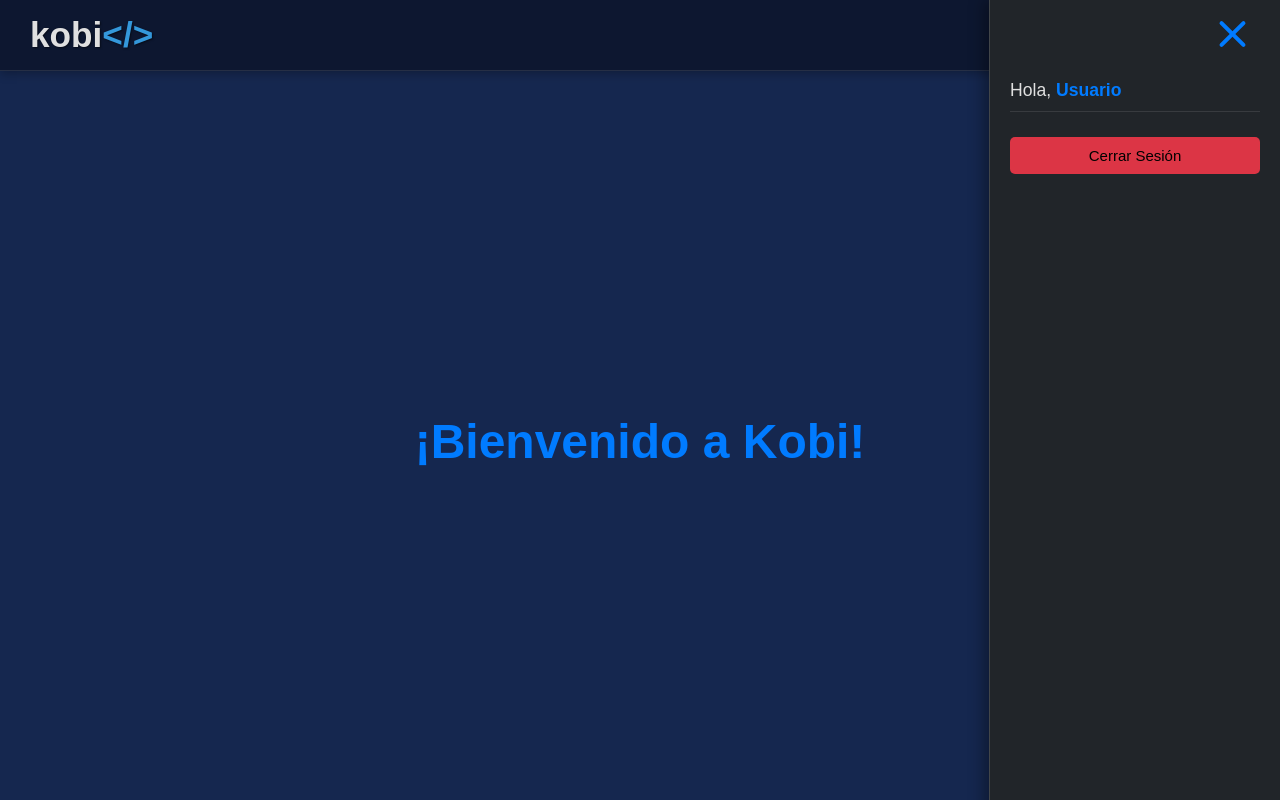
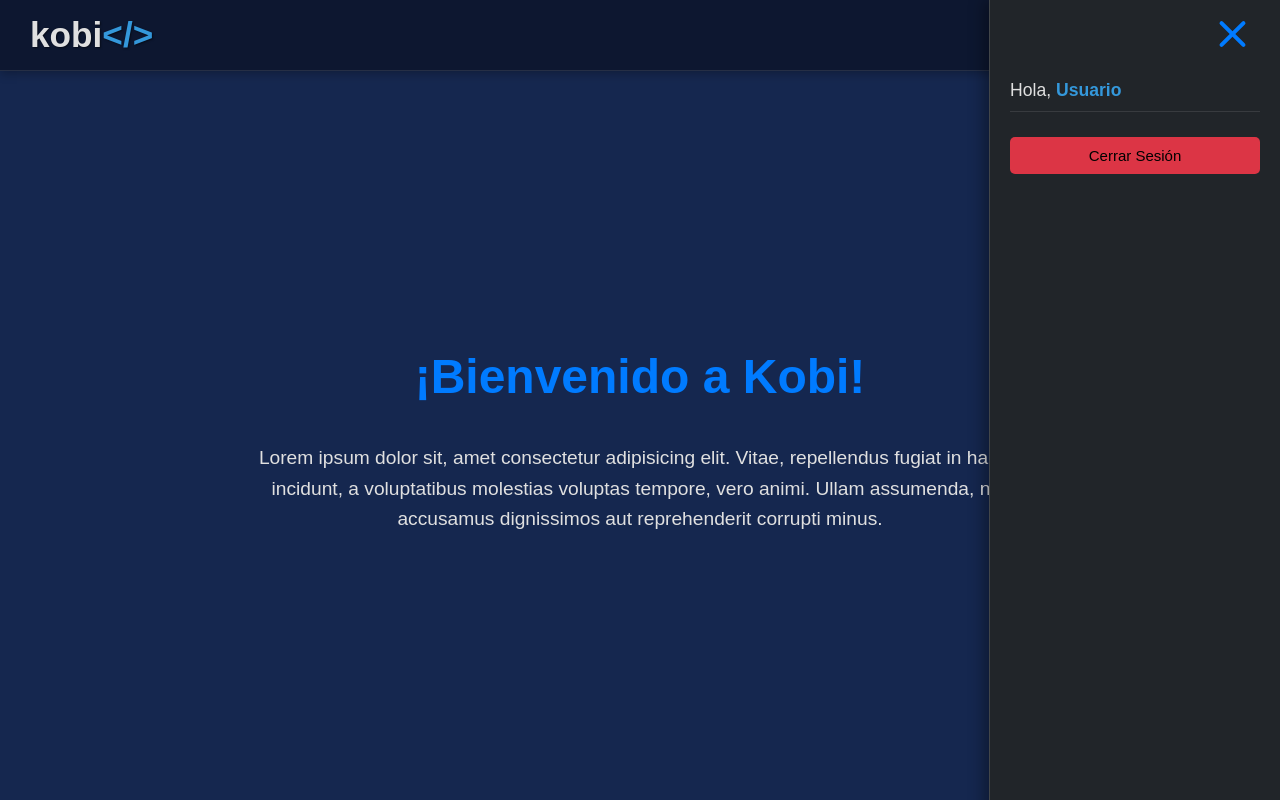
Before and after one commit to Aanlu/kobi, a plain HTML site: page src/inicio.html in a window 1280 px wide. Both pictures are taken after a click on the button 1232 px from the left and 33 px from the top of the page. Drawn offline with Linux system fonts and the light colour scheme; no server answers.

Commit message:
Add files via upload

```diff
--- a/src/inicio.html
+++ b/src/inicio.html
@@ -28,6 +28,8 @@
 
         <main class="content">
             <h1>¡Bienvenido a Kobi!</h1>
+
+            <p>Lorem ipsum dolor sit, amet consectetur adipisicing elit. Vitae, repellendus fugiat in harum incidunt, a voluptatibus molestias voluptas tempore, vero animi. Ullam assumenda, nisi accusamus dignissimos aut reprehenderit corrupti minus.</p>
         </main>
     </div>
 
--- a/src/styles/inicio.css
+++ b/src/styles/inicio.css
@@ -120,7 +120,7 @@ body {
 }
 .user-greeting #display-username {
     font-weight: bold;
-    color: #007bff;
+    color: #3498db;
 }
 .logout-btn {
     background-color: #dc3545;
--- a/src/styles/style.css
+++ b/src/styles/style.css
@@ -51,6 +51,9 @@ input[type="password"]{
     border-radius: 5px;
     box-sizing: border-box;
     padding-right: 45px;
+    &:focus{
+        color: #3498db;
+    }
 }
 
 button{
```
Also changed, not shown: src/ajustes.html (added).
